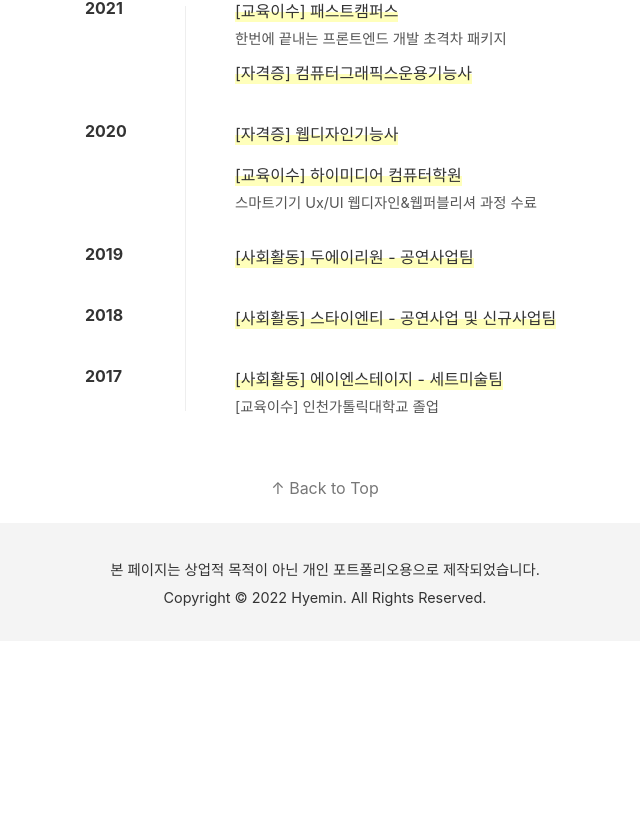
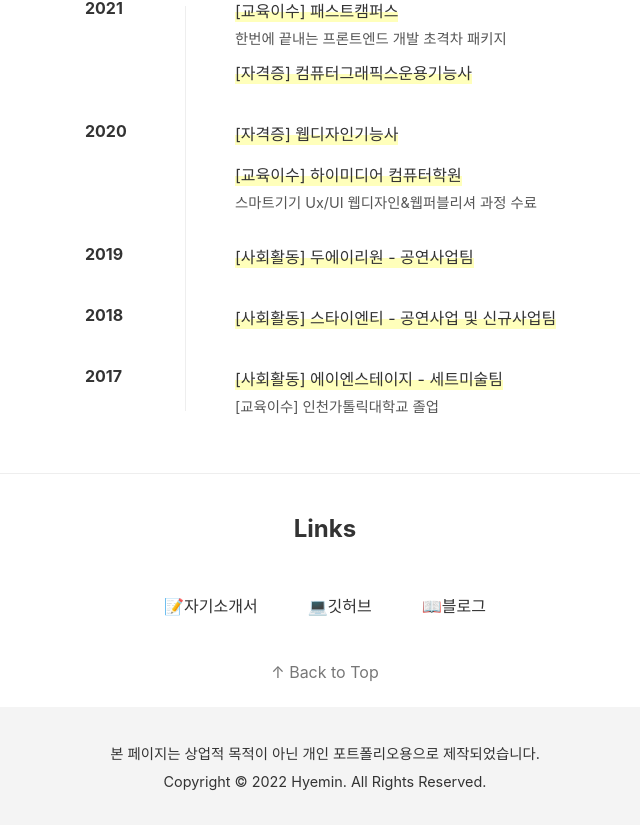
Before and after one commit to hyemin12/portfolio22, a React (Create React App) app: page /profile in a window 1280 px wide. Shown: the part 1120-1945 px from the top of the page, without its empty margins (315-955 px from the left). Before the commit the page ends 1761 px from the top, so only its background shows below. Built offline with nearby package versions, Linux system fonts and the light colour scheme; a web font is replaced by a local one.

Commit message:
'링크추가'

```diff
--- a/src/components/header/Header.tsx
+++ b/src/components/header/Header.tsx
@@ -1,5 +1,6 @@
 import GitHubIcon from "@mui/icons-material/GitHub";
 import BookIcon from "@mui/icons-material/Book";
+
 import Nav from "./Nav";
 import styles from "./Header.module.css";
 
--- /dev/null
+++ b/src/components/profile/Links.tsx
@@ -0,0 +1,45 @@
+import GitHubIcon from "@mui/icons-material/GitHub";
+import BookIcon from "@mui/icons-material/Book";
+import styles from "./Profile.module.css";
+
+const Links = () => {
+  return (
+    <div className={styles.wrapper}>
+      <h4 className={styles.title}>Links</h4>
+      <ul className={styles.link_wrapper}>
+        <li>
+          <a
+            href="https://hyemin12.github.io/hm_resume/"
+            target="_blank"
+            rel="noreferrer"
+            className={styles.link_item}
+          >
+            📝자기소개서
+          </a>
+        </li>
+        <li>
+          <a
+            href="https://github.com/hyemin12"
+            target="_blank"
+            rel="noreferrer"
+            className={styles.link_item}
+          >
+            💻깃허브
+          </a>
+        </li>
+        <li>
+          <a
+            href="https://hyemin-12.tistory.com/"
+            target="_blank"
+            rel="noreferrer"
+            className={styles.link_item}
+          >
+            📖블로그
+          </a>
+        </li>
+      </ul>
+    </div>
+  );
+};
+
+export default Links;
--- a/src/components/profile/Profile.module.css
+++ b/src/components/profile/Profile.module.css
@@ -105,3 +105,21 @@
   font-size: 0.9em;
   font-weight: normal;
 }
+
+/* Links */
+.link_wrapper {
+  display: flex;
+  justify-content: center;
+  gap: 10px;
+  padding: 0 20px;
+}
+.link_item {
+  padding: 10px 20px;
+  border-radius: 30px;
+  transition: 0.5s;
+  cursor: pointer;
+}
+.link_item:hover {
+  background-color: #ffffbb;
+  /* color: #fccb00; */
+}
--- a/src/components/profile/Profile.tsx
+++ b/src/components/profile/Profile.tsx
@@ -3,6 +3,7 @@ import Skills from "./Skills";
 
 import styles from "./Profile.module.css";
 import Experience from "./Experience";
+import Links from "./Links";
 import TypeIt from "typeit-react";
 import classNames from "classnames";
 
@@ -25,6 +26,7 @@ const Profile = () => {
         <Info />
         <Skills />
         <Experience />
+        <Links />
       </div>
     </div>
   );
```
